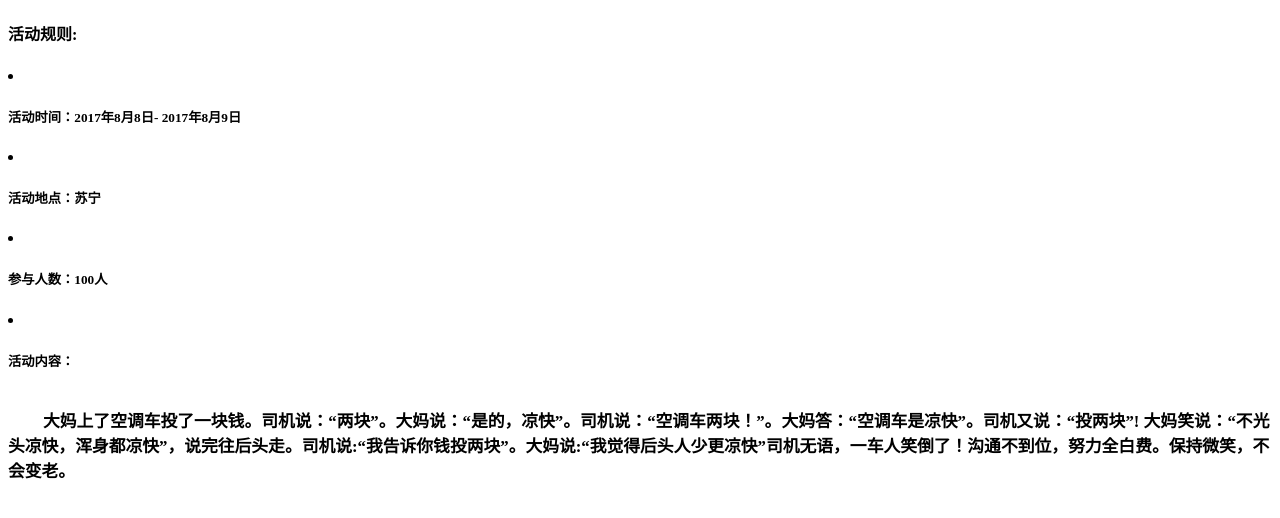
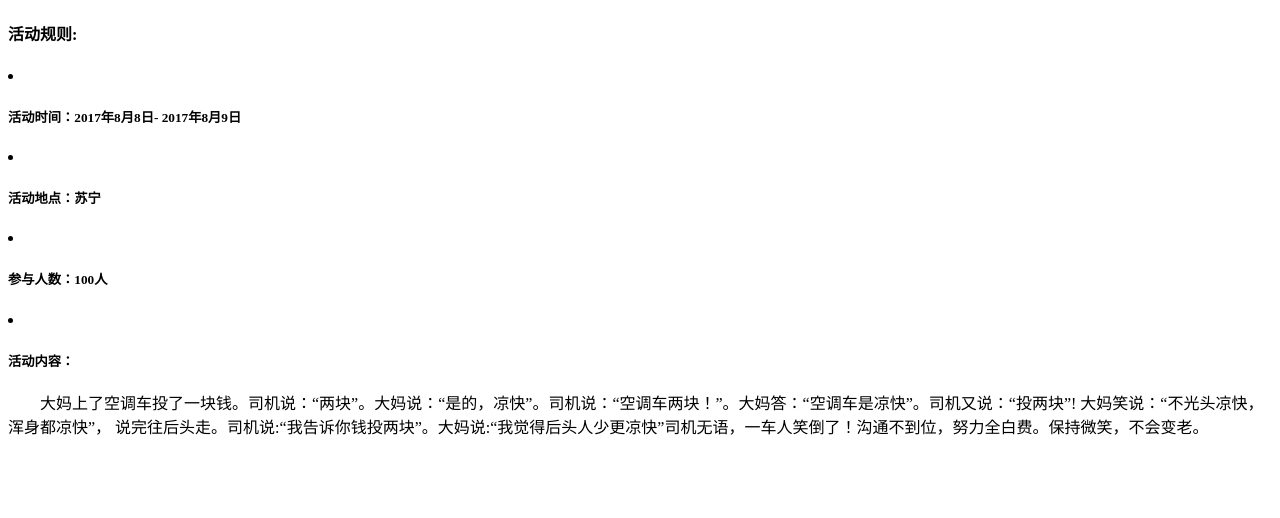
Before and after one commit to turboxing/sunchuanxing, a plain HTML site: page web/activityrules.html in a window 1280 px wide. Drawn offline with Linux system fonts and the light colour scheme.

Commit message:
update Merge branch 'master' of https://github.com/turboxing/CustomAlertView

```diff
--- a/web/activityrules.html
+++ b/web/activityrules.html
@@ -10,8 +10,8 @@
     <style>
         .content{
             line-height: 150%;
-            text-indent: 35px;
-            font-size: 105%;
+            text-indent: 2em;
+            /*font-size: 105%;*/
 
         }
     </style>
@@ -20,7 +20,9 @@
         <li> <h5>活动时间：2017年8月8日- 2017年8月9日</h5> </li>
         <li> <h5>活动地点：苏宁</h5> </li>
         <li> <h5>参与人数：100人</h5> </li>
-        <li> <h5>活动内容：</h5><h6 class="content" >大妈上了空调车投了一块钱。司机说：“两块”。大妈说：“是的，凉快”。司机说：“空调车两块！”。大妈答：“空调车是凉快”。司机又说：“投两块”! 大妈笑说：“不光头凉快，浑身都凉快”，说完往后头走。司机说:“我告诉你钱投两块”。大妈说:“我觉得后头人少更凉快”司机无语，一车人笑倒了！沟通不到位，努力全白费。保持微笑，不会变老。</h6> </li>
+        <li> <h5>活动内容：</h5> </li>
+        <p class="content" >大妈上了空调车投了一块钱。司机说：“两块”。大妈说：“是的，凉快”。司机说：“空调车两块！”。大妈答：“空调车是凉快”。司机又说：“投两块”! 大妈笑说：“不光头凉快，浑身都凉快”，
+            说完往后头走。司机说:“我告诉你钱投两块”。大妈说:“我觉得后头人少更凉快”司机无语，一车人笑倒了！沟通不到位，努力全白费。保持微笑，不会变老。</p>
     </div>
 </div>
 </body>
```
